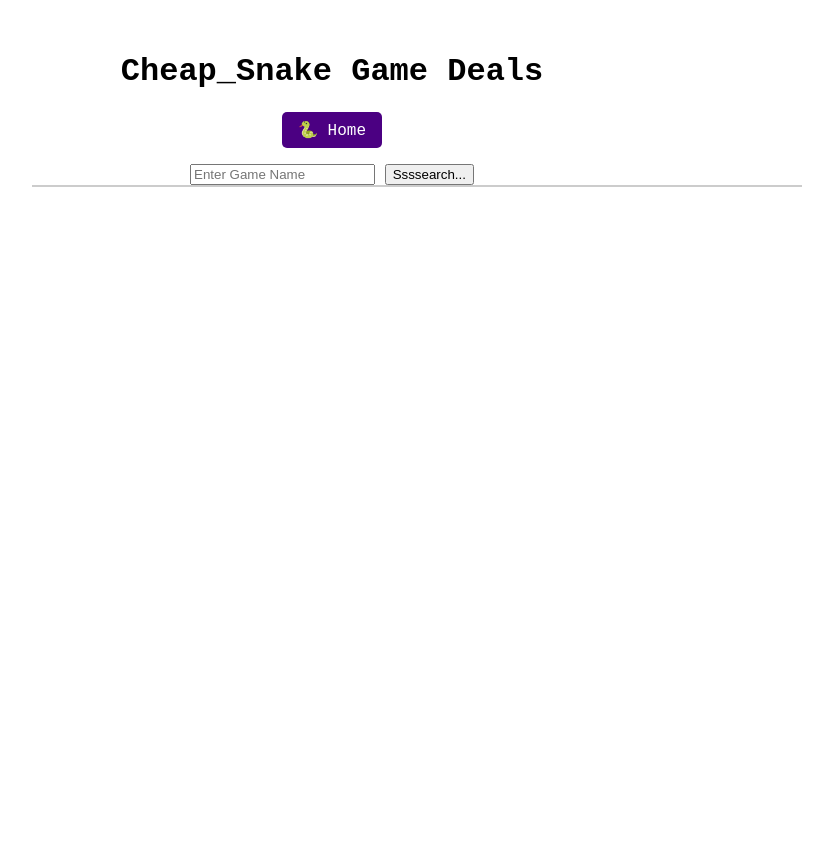
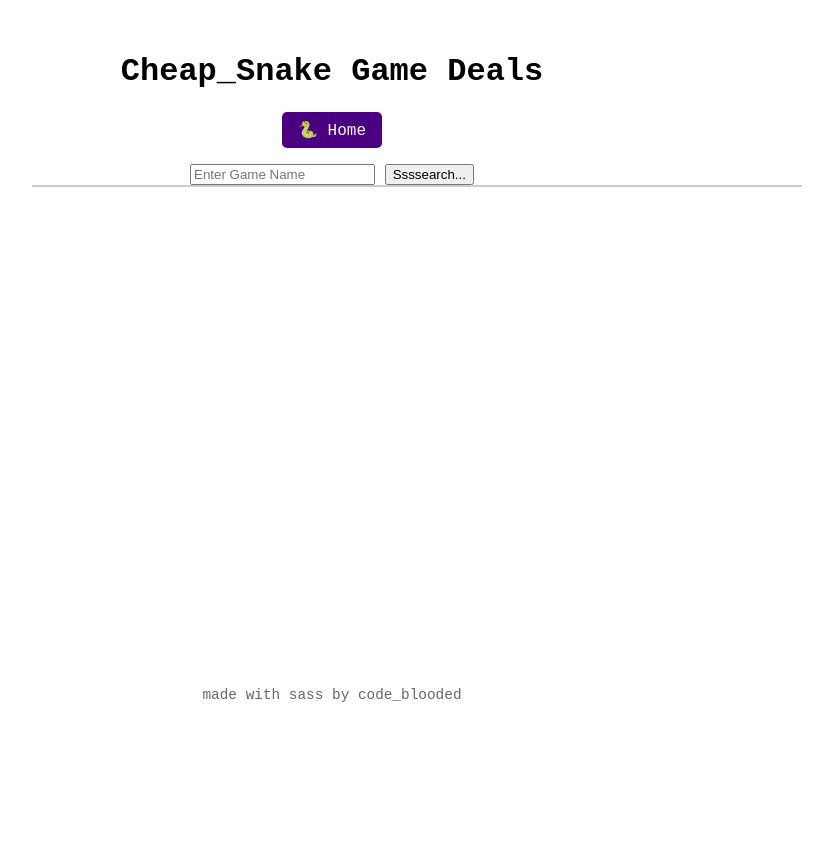
Before and after one commit to heatherjholt/Game_Sales, a Flask app: template templates/index.html in a window 1280 px wide. Shown: the whole page, without its empty margins (308-1141 px from the left). Run offline with Flask 3, Linux system fonts and the light colour scheme; the template is opened without the code that fills it, so the values that code supplies are empty.

Commit message:
fix missing thumbnail issue, add footer
changed link to store page for game thumbnail vs steamlink, as some didnt have steam listing and thumbnail was missing

```diff
--- a/app.py
+++ b/app.py
@@ -33,6 +33,7 @@ store_map = get_store_map()
 @app.route("/", methods=["GET"])
 def index():
     deals = top_deals(50)
+    #TESTING print(deals[6])
     return render_template("index.html", deals=deals, store_map=store_map, title="Top 50 Deals")
 
 @app.route("/search", methods=["GET", "POST"])
--- a/static/styles.css
+++ b/static/styles.css
@@ -4,6 +4,8 @@ html, body {
     min-height: 100%;
     margin: 0;
     padding: 0;
+    display: flex;
+    flex-direction: column;
     /* background-color: #130018;  solid color for testing, WILL CHANGE */
     /* background-image: url("/static/background.png"); */
 }
@@ -66,3 +68,11 @@ img[alt="Store Logo"] {
     margin-top: 0.3em;
     margin-bottom: 0.5em;
 }
+
+.footer {
+    margin-top: auto;
+    text-align: center;
+    padding: 1em;
+    font-size: 0.9em;
+    color: #666;
+}
--- a/templates/index.html
+++ b/templates/index.html
@@ -30,8 +30,16 @@
         {% for deal in deals %}
             <li>
                 <a href="https://www.cheapshark.com/redirect?dealID={{ deal.dealID }}" target="_blank">
-                    <img src="https://cdn.cloudflare.steamstatic.com/steam/apps/{{ deal.steamAppID }}/capsule_sm_120.jpg"
-                        onerror="this.style.display='none'" alt="Thumbnail">
+
+                <!--fixing thumbnail issue, not using steam exclusive link-->
+                {% if deal.thumb %}
+                <a href="https://www.cheapshark.com/redirect?dealID={{ deal.dealID }}" target="_blank">
+                    <img src="{{ deal.thumb }}" alt="Thumbnail" style="max-width: 120px;">
+                </a><br>
+                {% else %}
+                <span style="font-style: italic; color: #999;">no thumbnail... sorry!</span><br>
+                {% endif %}
+
                 </a><br>
                 <strong>{{ deal.title }}</strong><br>
                 Sale Price: ${{ deal.salePrice }}<br>
@@ -55,4 +63,8 @@
     {% endif %}
 </body>
 
+<footer class="footer">
+  <p>made with sass by code_blooded</p>
+</footer>
+
 </html>
```
